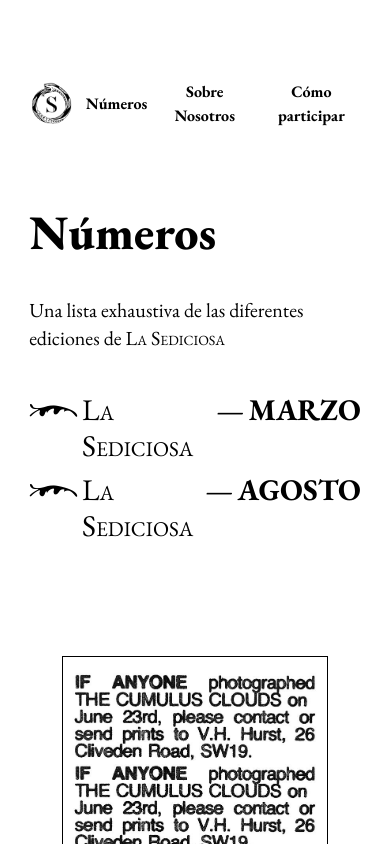
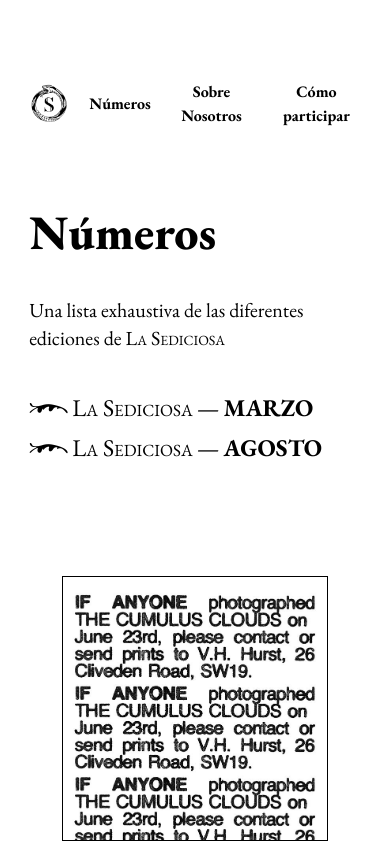
Before and after one commit to jesi-rgb/la-sediciosa, a SvelteKit app: page /numeros in a window 390 px wide. Shown: the top 844 px of the page. Built offline with nearby package versions, Linux system fonts and the light colour scheme.

Commit message:
more details!

```diff
--- a/src/lib/Components/Header.svelte
+++ b/src/lib/Components/Header.svelte
@@ -1,5 +1,5 @@
 <nav
-	class="flex space-x-3 text-base items-center lg:text-2xl text-center justify-between mb-20 font-bold"
+	class="flex space-x-5 text-base items-center md:text-2xl xl:text-3xl text-center justify-between mb-20 font-bold"
 >
 	<a href="/">
 		<img src="/logo-sediciosa.png" width="50" alt="" />
@@ -8,9 +8,3 @@
 	<a href="/sobre-nosotros">Sobre Nosotros</a>
 	<a href="/participar">Cómo participar</a>
 </nav>
-
-<style>
-	.caps {
-		font-variant: small-caps;
-	}
-</style>
--- a/src/routes/numeros/+page.svelte
+++ b/src/routes/numeros/+page.svelte
@@ -39,10 +39,10 @@
 			Una lista exhaustiva de las diferentes ediciones de <span class="caps">La Sediciosa</span>
 		</div>
 
-		<ul class="mt-10 text-xl mb-20 md:mb-0">
+		<ul class="mt-10 mb-20 md:mb-0">
 			{#each ediciones as n, i}
 				<a href="/numeros/{n}">
-					<li class="flex space-x-1 text-3xl mb-2">
+					<li class="flex space-x-1 text-2xl md:text-3xl mb-2">
 						<div class="font-ornament">[</div>
 						<div class="caps">La Sediciosa</div>
 						<div>—</div>
--- a/src/routes/numeros/[edicion]/+page.svelte
+++ b/src/routes/numeros/[edicion]/+page.svelte
@@ -27,10 +27,13 @@
 <div>
 	<div class="flex justify-between items-end">
 		<div class="text-3xl font-bold caps">Edición {edicionDisplay[0]}</div>
-		<a target="_blank" class="group" href="/ediciones/{edicion}.pdf"
-			>Abrir en una pestaña nueva <span
+		<a
+			target="_blank"
+			class="group font-bold px-2 py-1 bg-white border-2 border-black rounded-sm relative before:absolute before:top-[5px] before:left-[5px] before:rounded-sm before:w-full before:h-full before:bg-black before:z-[-1]"
+			href="/ediciones/{edicion}.pdf"
+			>Abrir <span
 				class="inline-block align-middle group-hover:translate-x-1 group-hover:-translate-y-1 transition-transform"
-				><ArrowUpRight /></span
+				><ArrowUpRight weight="bold" /></span
 			>
 		</a>
 	</div>
@@ -40,6 +43,7 @@
 			class="mx-auto my-5 border-4 rounded-xl border-black"
 			width="100%"
 			height="auto"
+			title="pdf"
 			style="aspect-ratio: 210/297"
 			src="/ediciones/{edicion}.pdf"
 		/>
```
